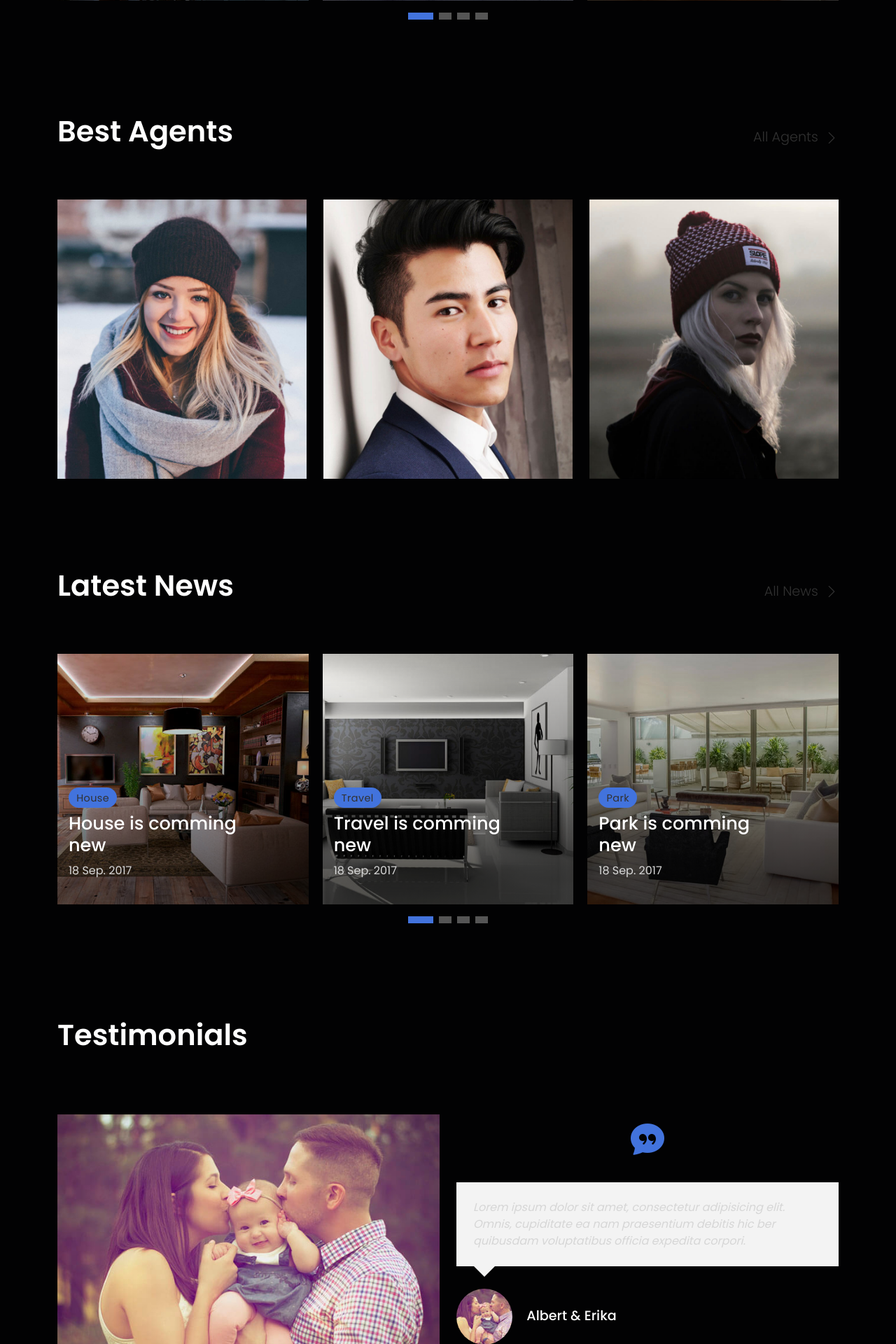
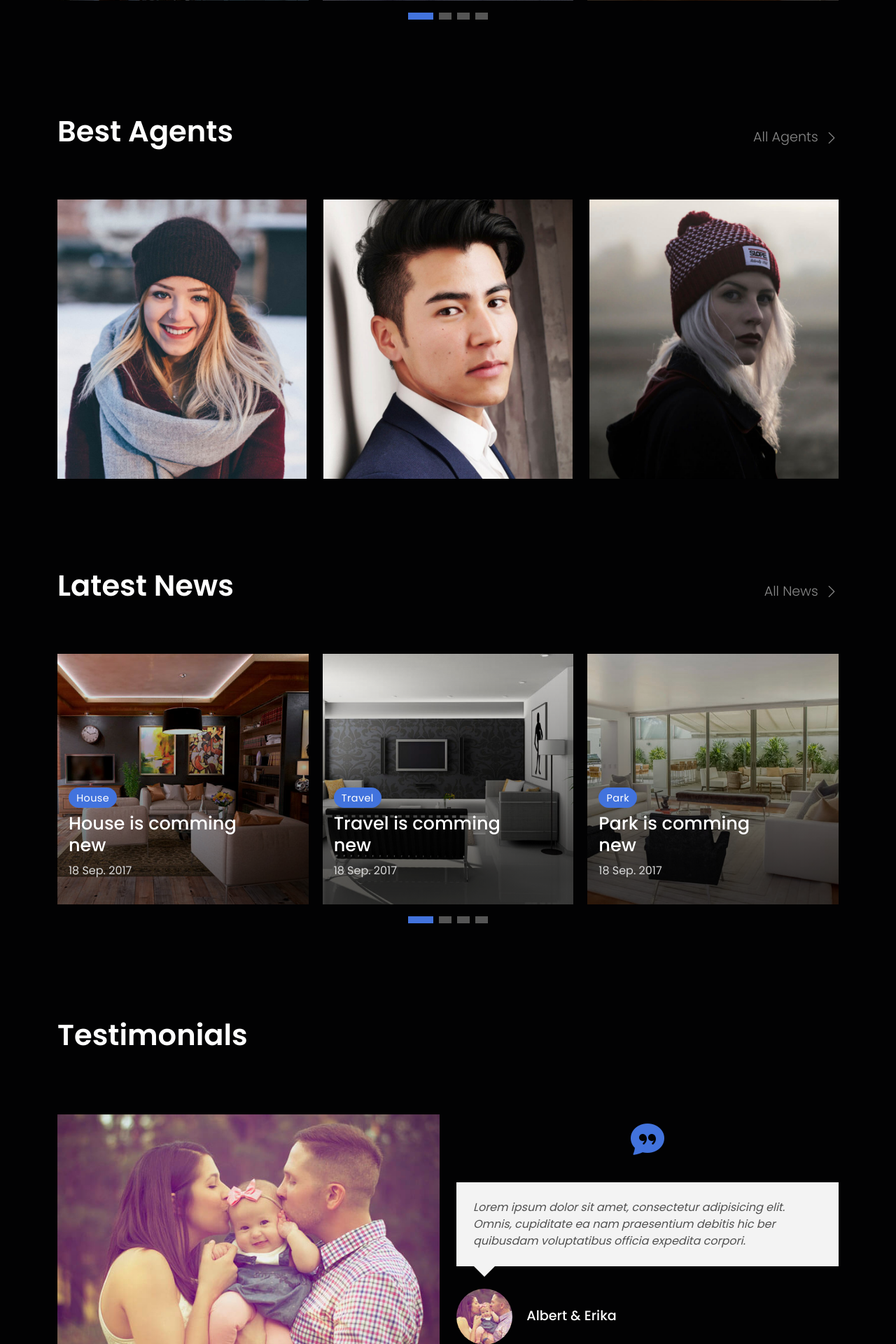
Before and after one commit to teaspoon016/Gowell-Studio, a PHP site: page / in a window 1280 px wide. Shown: the part 2043-3963 px from the top of the page at 70% size. Run offline with PHP 8.4, Linux system fonts and the light colour scheme.

Commit message:
Styles button change

```diff
--- a/assets/css/style.css
+++ b/assets/css/style.css
@@ -207,7 +207,7 @@ a:hover {
   margin: 0 0.2rem;
   border-color: transparent;
   padding: 0.5rem 0.8rem;
-  color: #ffffff;
+  /* color: #ffffff; */
 }
 
 .pagination-a .pagination .page-link:hover,
@@ -327,7 +327,7 @@ a:hover {
 
 .title-link a {
   text-decoration: none;
-  color: #313131;
+  color: #898989;
 }
 
 .title-link span {
@@ -563,7 +563,7 @@ a:hover {
 .btn.btn-a {
   text-decoration: none;
   background-color: #ffffff;
-  color: #ffffff;
+  color: #000000;
 }
 
 .btn.btn-a:hover {
@@ -1501,7 +1501,7 @@ a:hover {
   font-size: 0.9rem;
   background-color: #4273dd;
   padding: 0.3rem 0.7rem;
-  color: #313131;
+  color: #ffffff;
   letter-spacing: 0.03em;
   border-radius: 50px;
   text-decoration: none;
@@ -1966,6 +1966,7 @@ a:hover {
   margin-top: 25px;
   padding: 1.5rem 1.5rem;
   background-color: #f3f3f3;
+  color: #515151 !important;
   position: relative;
 }
 
```
